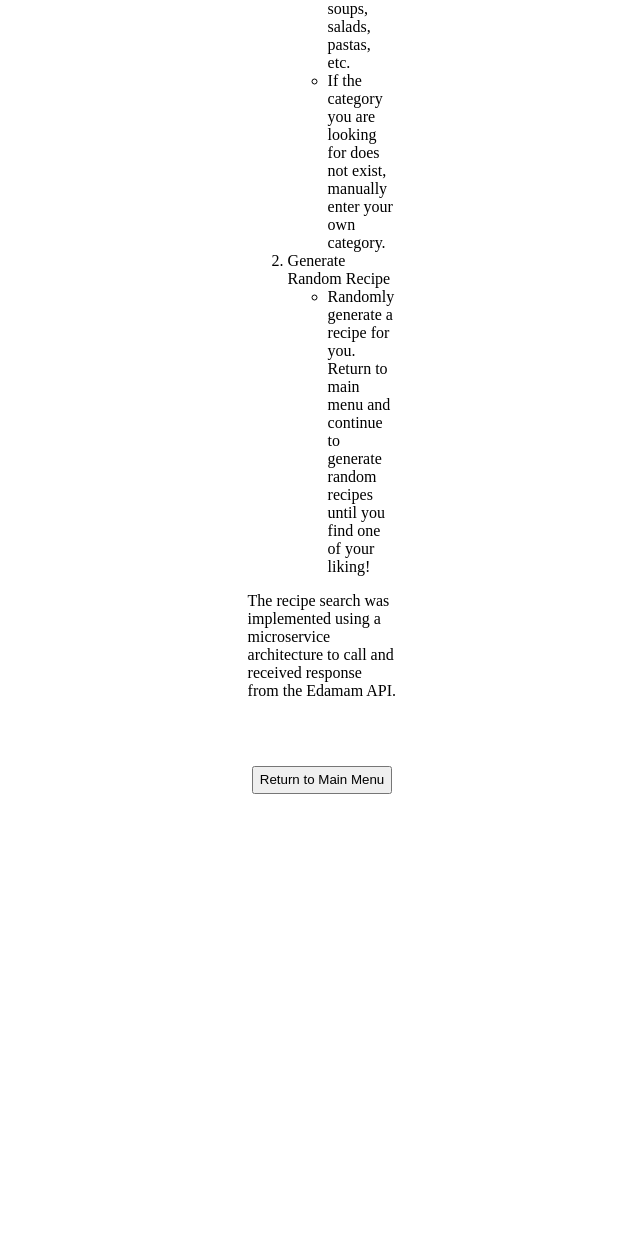
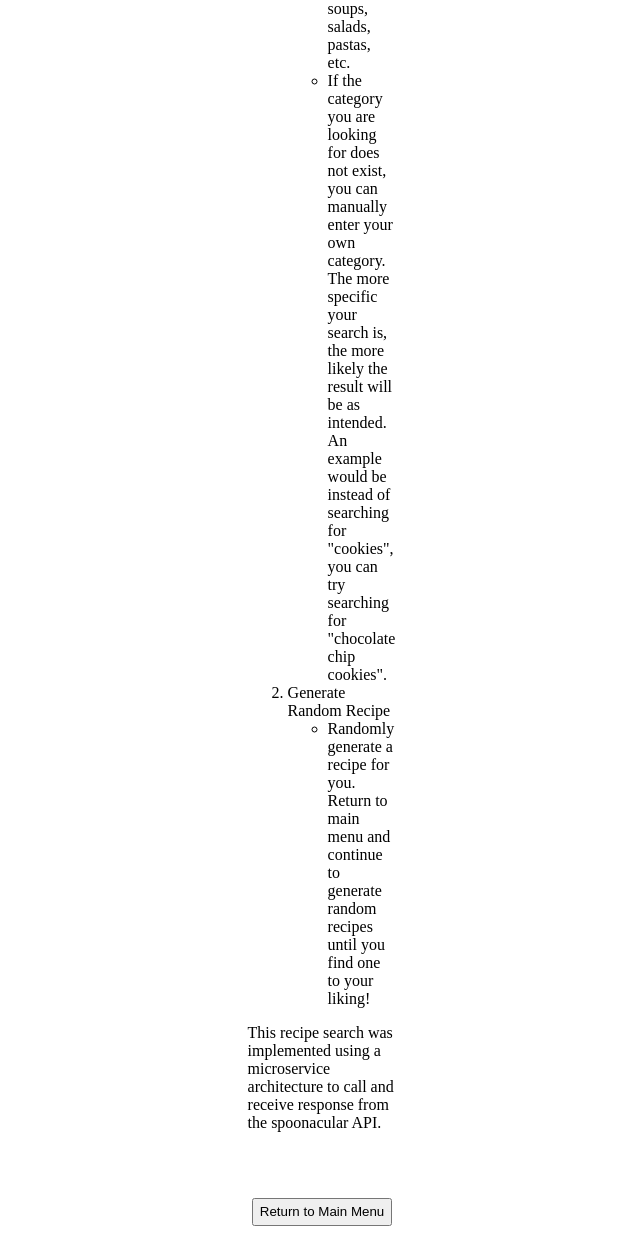
Before and after one commit to anhvo31/Recipe_Finder, a Flask app: page /about in a window 1280 px wide. Shown: the part 644-1878 px from the top of the page, without its empty margins (318-958 px from the left). Before the commit the page ends 1438 px from the top, so only its background shows below. Run offline with Flask 2, Linux system fonts and the light colour scheme; parts of the project's set-up code (start-up, migrations or seed data) failed here and were passed over.

Commit message:
Changed description

```diff
--- a/templates/about.html
+++ b/templates/about.html
@@ -21,21 +21,25 @@
                 <li>Search by Category
                     <ul>
                         <li>Allows you to search by food categories, such as soups, salads, pastas, etc.</li>
-                        <li>If the category you are looking for does not exist, manually enter your own category.</li>
+                        <li>
+                            If the category you are looking for does not exist, you can manually enter your own category.
+                            The more specific your search is, the more likely the result will be as intended.
+                            An example would be instead of searching for "cookies", you can try searching for "chocolate chip cookies".
+                        </li>
                     </ul>
                 </li>
                 <li>Generate Random Recipe
                     <ul>
                         <li>
                             Randomly generate a recipe for you. Return to main menu and continue to generate
-                            random recipes until you find one of your liking!
+                            random recipes until you find one to your liking!
                         </li>
                     </ul>
                 </li>
             </ol>
         </p>
         <p>
-            The recipe search was implemented using a microservice architecture to call and received response from the Edamam API.
+            This recipe search was implemented using a microservice architecture to call and receive response from the spoonacular API.
         </p>
     </div>
 
```
